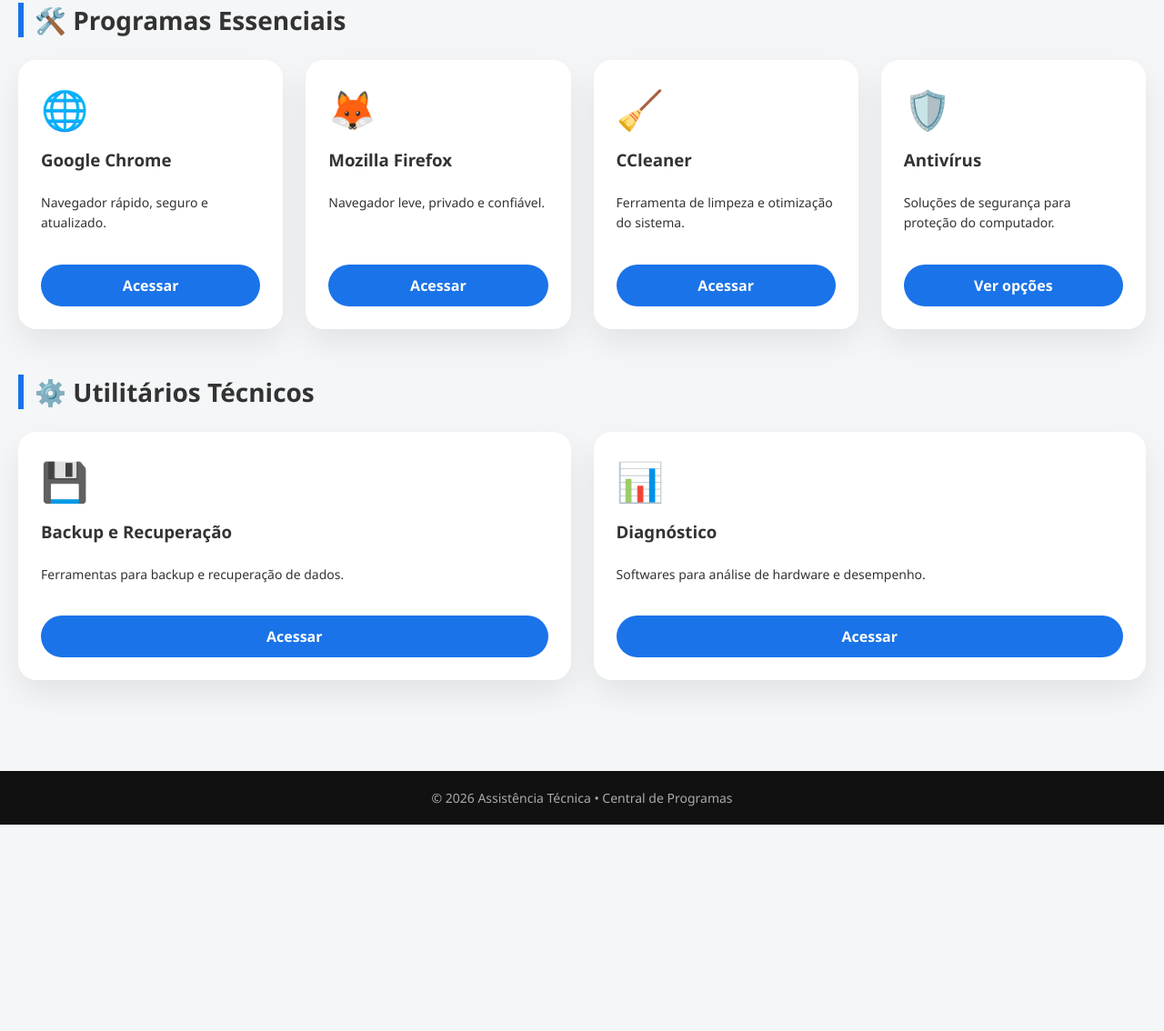
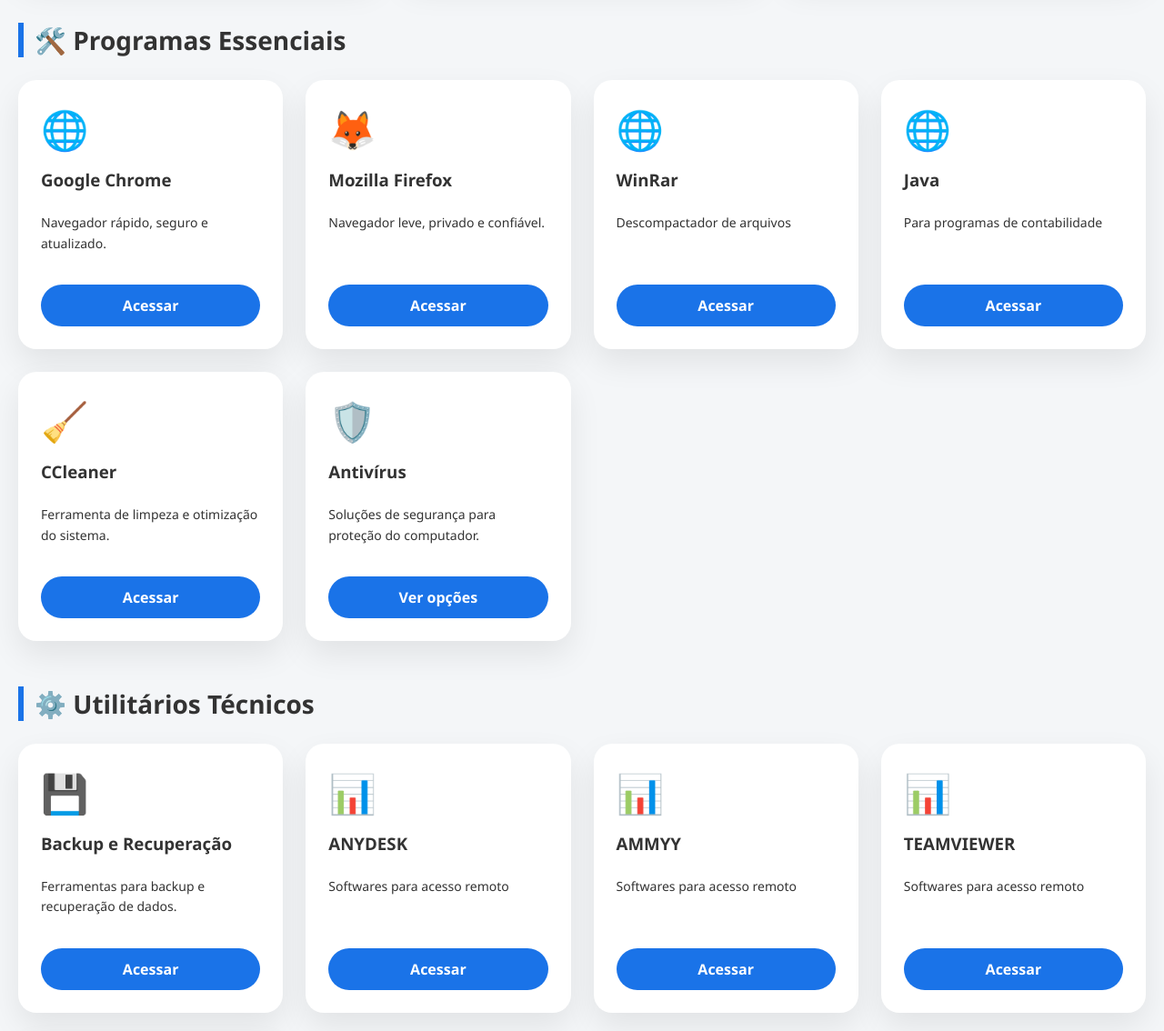
Before and after one commit to wandracula/programas, a plain HTML site: page index.html in a window 1280 px wide. Shown: the part 718-1852 px from the top of the page at 91% size. Before the commit the page ends 1625 px from the top, so only its background shows below. Drawn offline with Linux system fonts and the light colour scheme.

Commit message:
Update index.html

```diff
--- a/index.html
+++ b/index.html
@@ -139,6 +139,15 @@
         <a class="btn" href="#" target="_blank">Baixar</a>
       </div>
 
+<div class="card">
+        <div class="icon">🪟</div>
+        <h3>DrivePack</h3>
+        <p>Atualize seus drives de forma rapida e segura</p>
+        <a class="btn" href="#" target="_blank">Baixar</a>
+      </div>
+
+
+
       <div class="card">
         <div class="icon">🧩</div>
         <h3>Drivers Essenciais</h3>
@@ -166,6 +175,20 @@
         <h3>Mozilla Firefox</h3>
         <p>Navegador leve, privado e confiável.</p>
         <a class="btn" href="https://www.mozilla.org/firefox/" target="_blank">Acessar</a>
+      </div>
+
+<div class="card">
+        <div class="icon">🌐</div>
+        <h3>WinRar</h3>
+        <p>Descompactador de arquivos</p>
+        <a class="btn" href="https://www.google.com/chrome/" target="_blank">Acessar</a>
+      </div>
+
+<div class="card">
+        <div class="icon">🌐</div>
+        <h3>Java</h3>
+        <p>Para programas de contabilidade</p>
+        <a class="btn" href="https://www.google.com/chrome/" target="_blank">Acessar</a>
       </div>
 
       <div class="card">
@@ -197,6 +220,28 @@
         <a class="btn" href="#" target="_blank">Acessar</a>
       </div>
 
+<div class="card">
+        <div class="icon">📊</div>
+        <h3>ANYDESK</h3>
+        <p>Softwares para acesso remoto</p>
+        <a class="btn" href="#" target="_blank">Acessar</a>
+      </div>
+
+<div class="card">
+        <div class="icon">📊</div>
+        <h3>AMMYY</h3>
+        <p>Softwares para acesso remoto</p>
+        <a class="btn" href="#" target="_blank">Acessar</a>
+      </div>
+
+<div class="card">
+        <div class="icon">📊</div>
+        <h3>TEAMVIEWER</h3>
+        <p>Softwares para acesso remoto</p>
+        <a class="btn" href="#" target="_blank">Acessar</a>
+      </div>
+
+
       <div class="card">
         <div class="icon">📊</div>
         <h3>Diagnóstico</h3>
```
